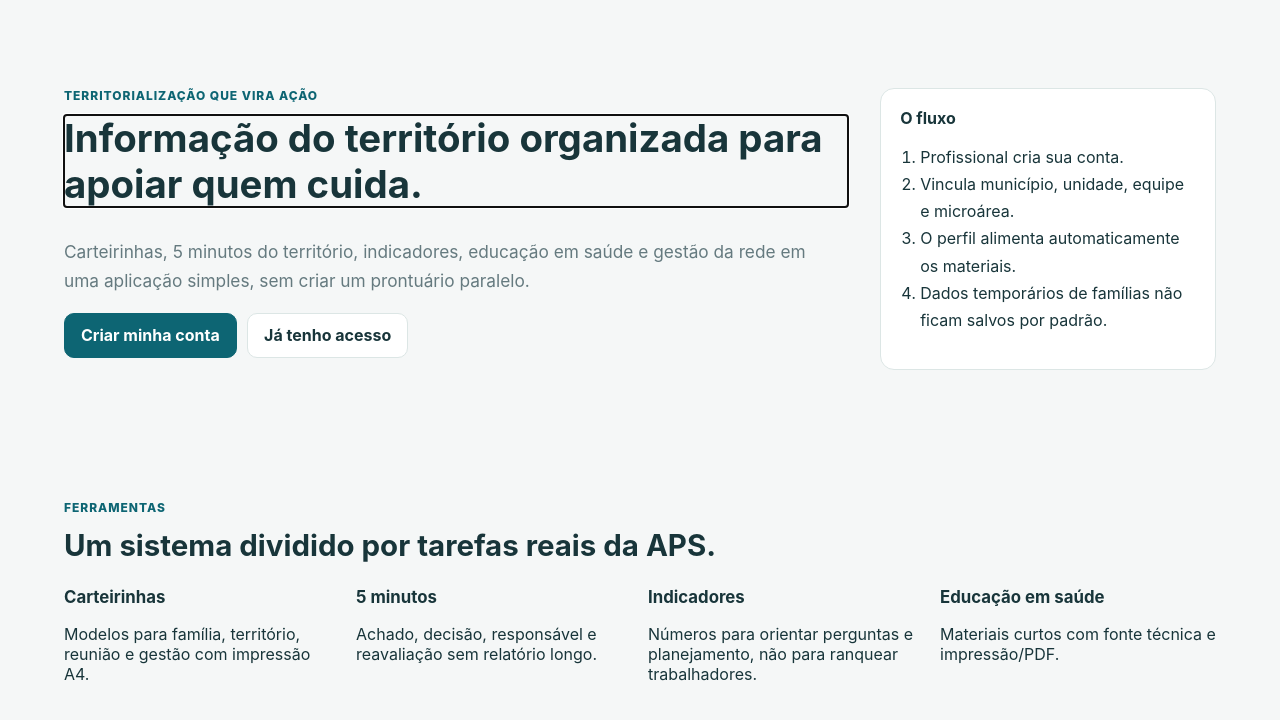
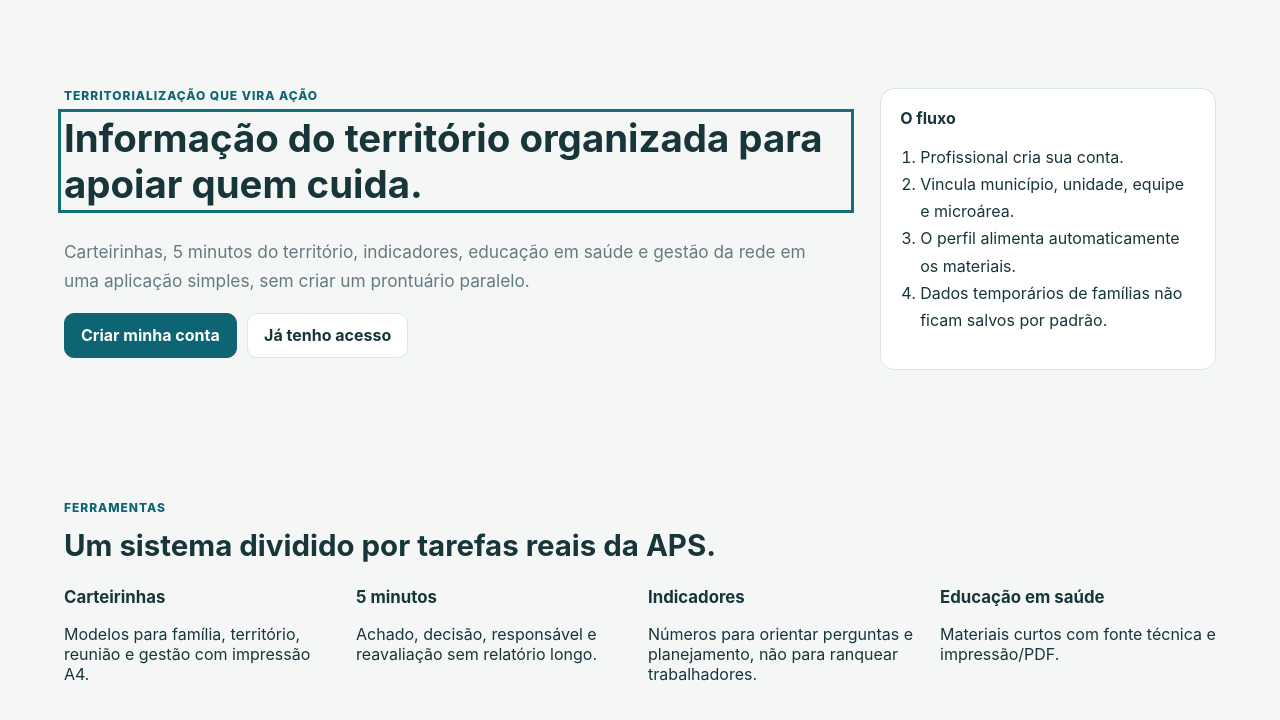
Before and after one commit to academiaarcana/territorio-vivo-carteirinhas, a website with bundled scripts: page index.html in a window 1280 px wide. Shown: the part 80-800 px from the top of the page. Built offline with nearby package versions, Linux system fonts and the light colour scheme; some packages are replaced by stand-ins of ours; no server answers; the database is empty.

Commit message:
a11y: carrega camada estrutural separada

```diff
--- a/index.html
+++ b/index.html
@@ -7,6 +7,7 @@
   <meta name="description" content="Território Vivo — plataforma de apoio à territorialização na Atenção Primária.">
   <title>Território Vivo — Atenção Primária</title>
   <link rel="stylesheet" href="src/styles/foundation.css">
+  <link rel="stylesheet" href="src/styles/structural.css">
 </head>
 <body>
   <div id="app">
```
